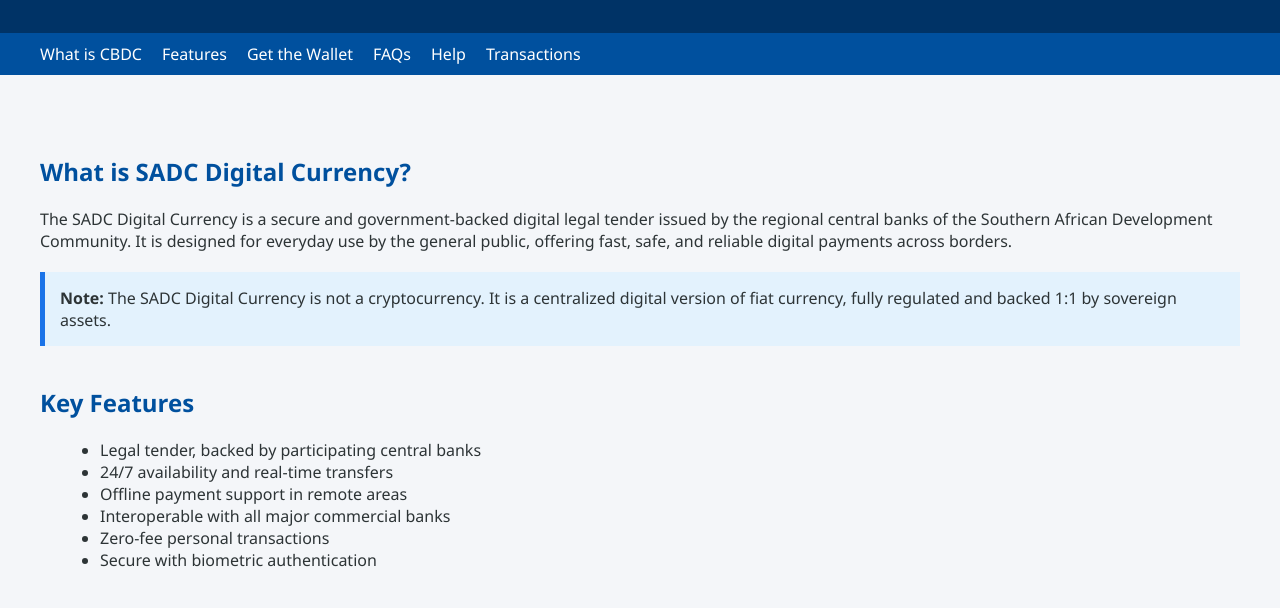
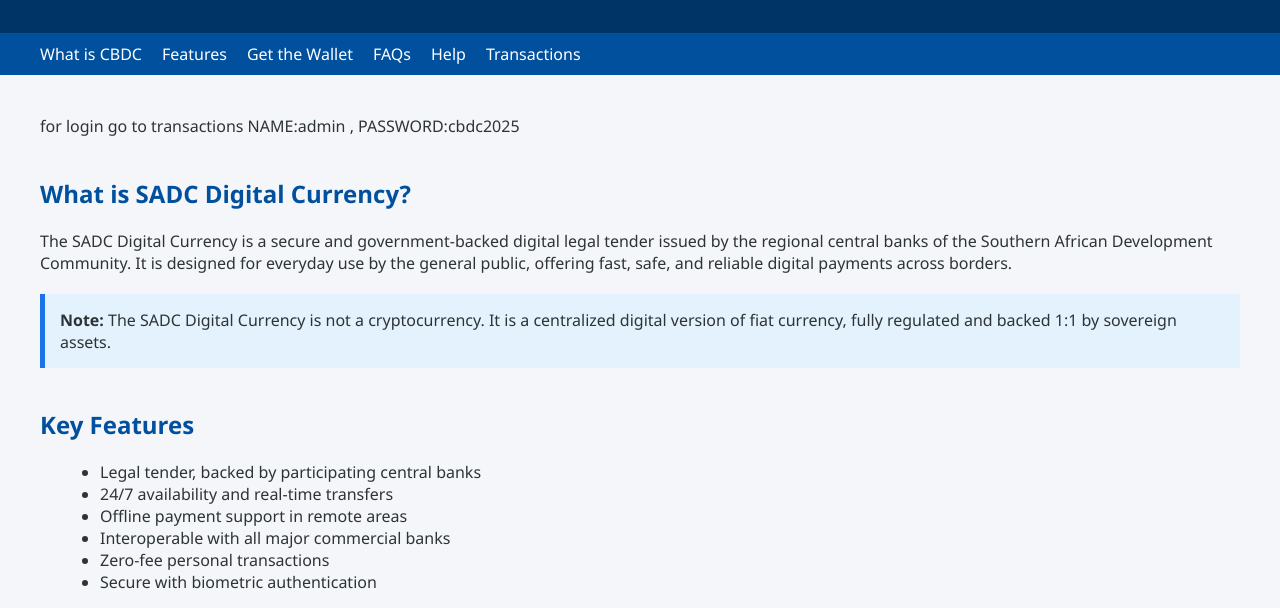
Before and after one commit to CBMSA/sadccbdc, a website: page index.html in a window 1280 px wide. Shown: the part 104-712 px from the top of the page. Drawn offline with Linux system fonts and the light colour scheme.

Commit message:
Update index.html

```diff
--- a/index.html
+++ b/index.html
@@ -105,6 +105,8 @@
 
 <div class="container">
 
+<text> for login go to transactions NAME:admin , PASSWORD:cbdc2025 </text>
+
   <section id="what">
     <h2>What is SADC Digital Currency?</h2>
     <p>The SADC Digital Currency is a secure and government-backed digital legal tender issued by the regional central banks of the Southern African Development Community. It is designed for everyday use by the general public, offering fast, safe, and reliable digital payments across borders.</p>
```
